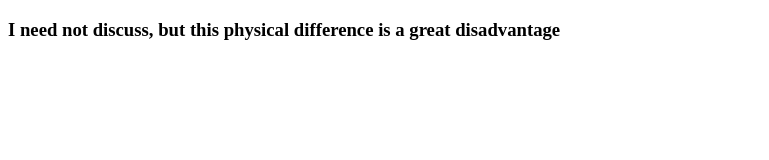
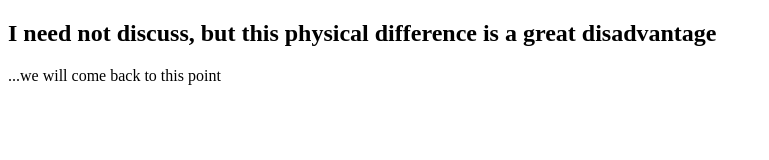
Before and after one commit to glivin2/Fluxus_poetry, a plain HTML site: page index.html in a window 1280 px wide. Shown: the whole page, without its empty margins (0-769 px from the left). Drawn offline with Linux system fonts and the light colour scheme.

Commit message:
added a second line

```diff
--- a/index.html
+++ b/index.html
@@ -5,8 +5,9 @@
       <title></title>
     </head>
     <body>
-      <h3>I need not discuss, but this physical difference is a great disadvantage
-      </h3>
+      <h2>I need not discuss, but this physical difference is a great disadvantage
+      </h2>
+      <p>...we will come back to this point</p>
 
     </body>
   </html>
```
